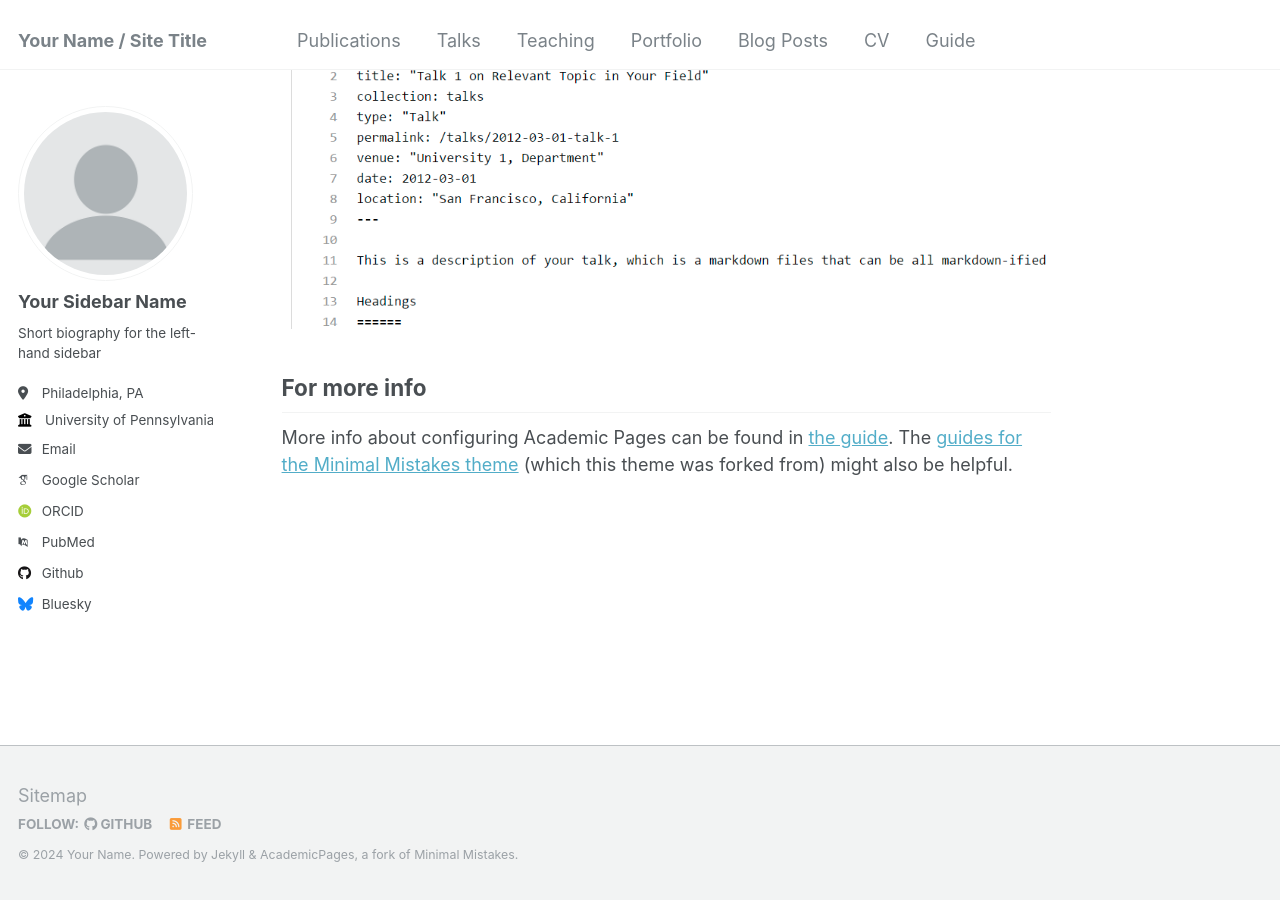
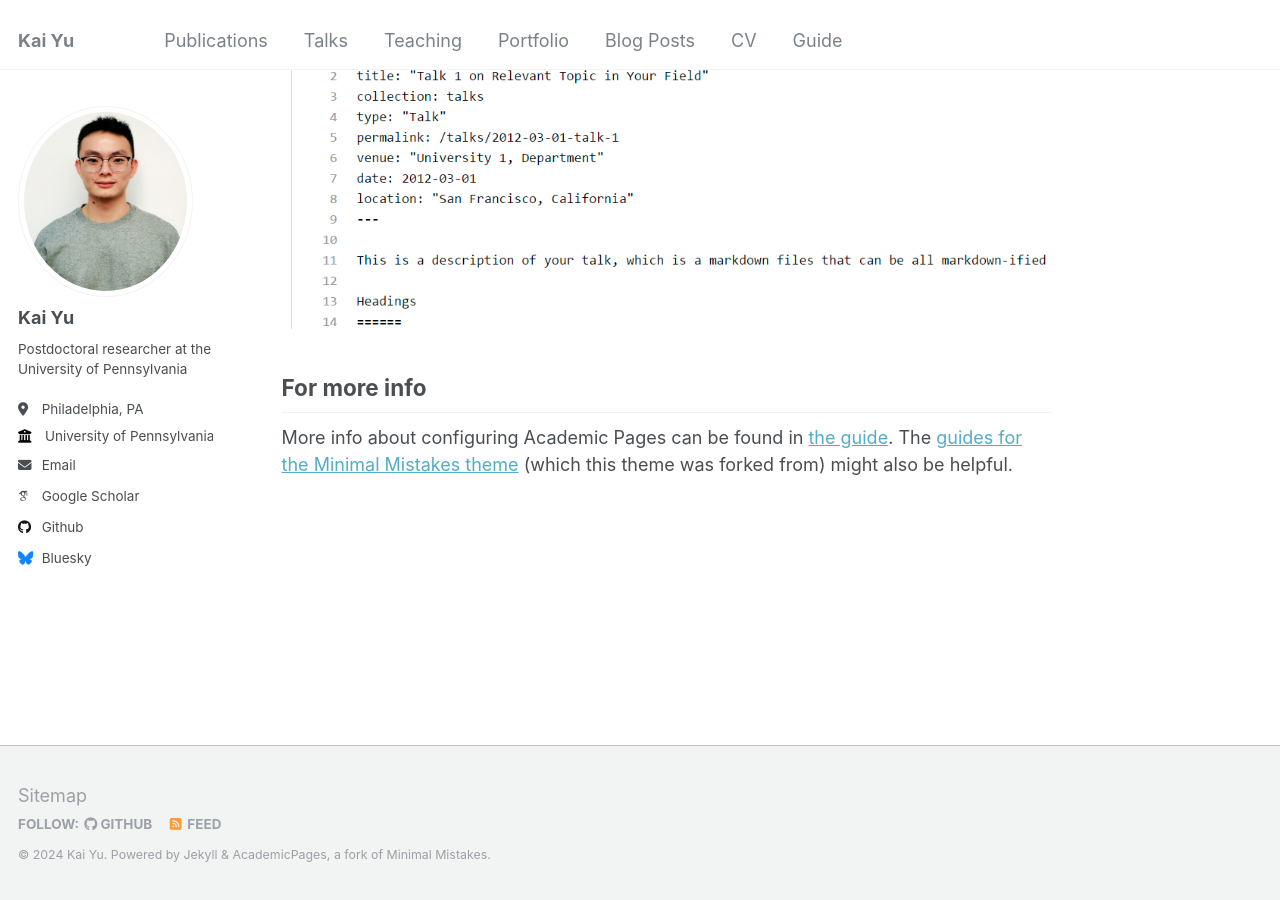
Before and after one commit to yukkai/yukkai.github.io, a Jekyll site: the page built from _pages/about.md, in a window 1280 px wide and 900 px high, scrolled down 2660 px. Built offline with Jekyll 4.4.1, drawn with Linux system fonts in a browser that asks for light colours; some web fonts are replaced.

Commit message:
config update

```diff
--- a/_config.yml
+++ b/_config.yml
@@ -8,23 +8,23 @@
 
 # Basic Site Settings
 locale                   : "en-US"
-title                    : "Your Name / Site Title"
+title                    : "Kai Yu"
 title_separator          : "-"
-name                     : &name "Your Name"
+name                     : &name "Kai Yu"
 description              : &description "personal description"
-url                      : https://academicpages.github.io # the base hostname & protocol for your site e.g. "https://mmistakes.github.io"
+url                      : https://yukkai.github.io # the base hostname & protocol for your site e.g. "https://mmistakes.github.io"
 baseurl                  : "" # the subpath of your site, e.g. "/blog"
-repository               : "academicpages/academicpages.github.io"
+repository               : "yukkai/yukkai.github.io"
 
 # Site Author - The following control what appear as part of the author content on the side bar.
 #               If a field is blank the icon and link will not appear, otherwise it will be shown.
 #               Additional customization can be done by editing /_includes/author-profile.html
 author:
   # Biographic information
-  avatar           : "profile.png"
-  name             : "Your Sidebar Name"
+  avatar           : "profile.JPG"
+  name             : "Kai Yu"
   pronouns         : # example: "she/her"
-  bio              : "Short biography for the left-hand sidebar"
+  bio              : "Postdoctoral researcher at the University of Pennsylvania"
   location         : "Philadelphia, PA"
   employer         : "University of Pennsylvania"
   uri              : # URL
@@ -32,11 +32,11 @@ author:
 
   # Academic websites
   arxiv            : # URL - Update with the correct link to your profile
-  googlescholar    : "https://scholar.google.com/citations?user=PS_CX0AAAAAJ"
+  googlescholar    : "https://scholar.google.com.hk/citations?hl=zh-CN&user=gVyOSpEAAAAJ&view_op=list_works&sortby=pubdate"
   impactstory      : # URL
-  orcid            : "http://orcid.org/yourorcidurl"
+  orcid            : # "http://orcid.org/yourorcidurl"
   semantic         : # URL
-  pubmed           : "https://www.ncbi.nlm.nih.gov/pubmed/?term=john+snow"
+  pubmed           : # "https://www.ncbi.nlm.nih.gov/pubmed/?term=john+snow"
   researchgate     : # URL
 
   # Repositories and software development
```
Also changed, not shown: README.md (+4 -2 lines), images/profile.JPG (added).
